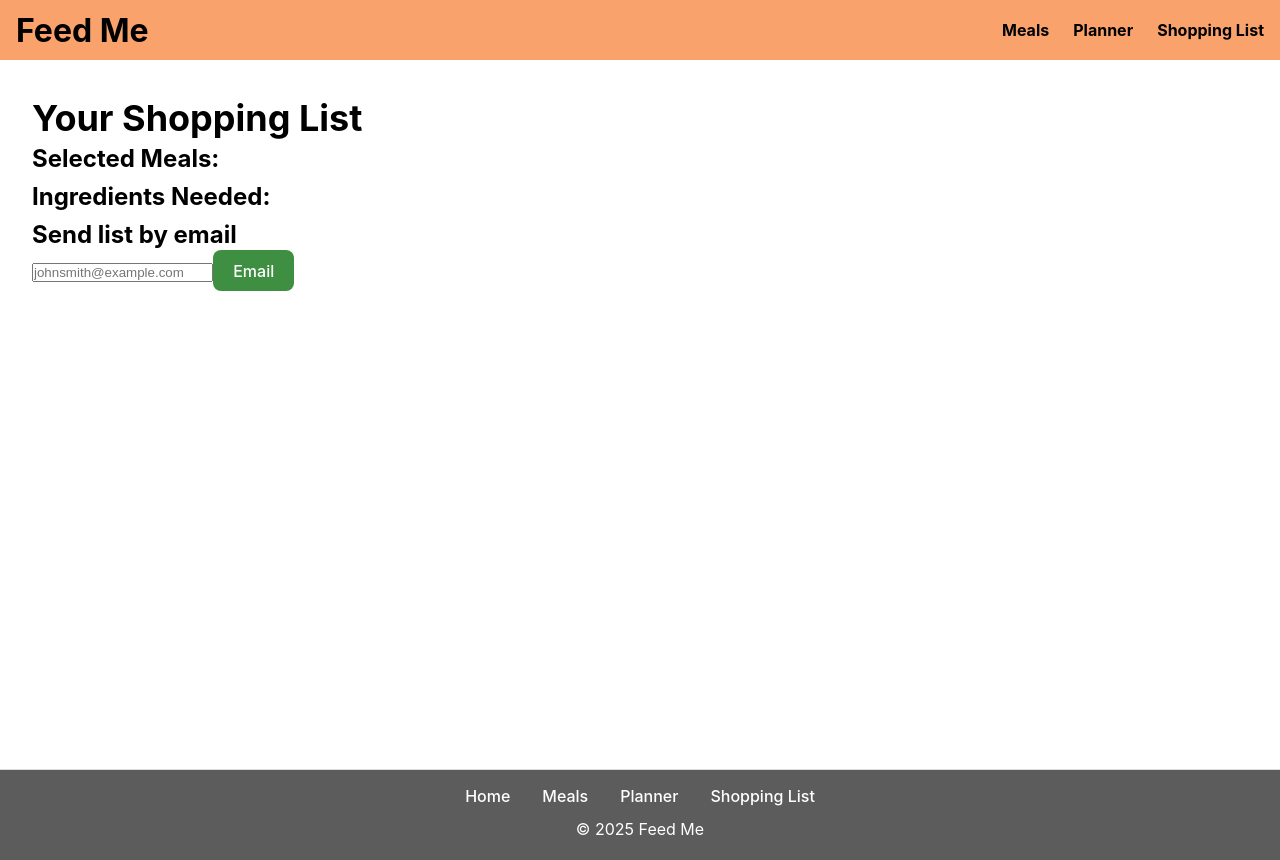
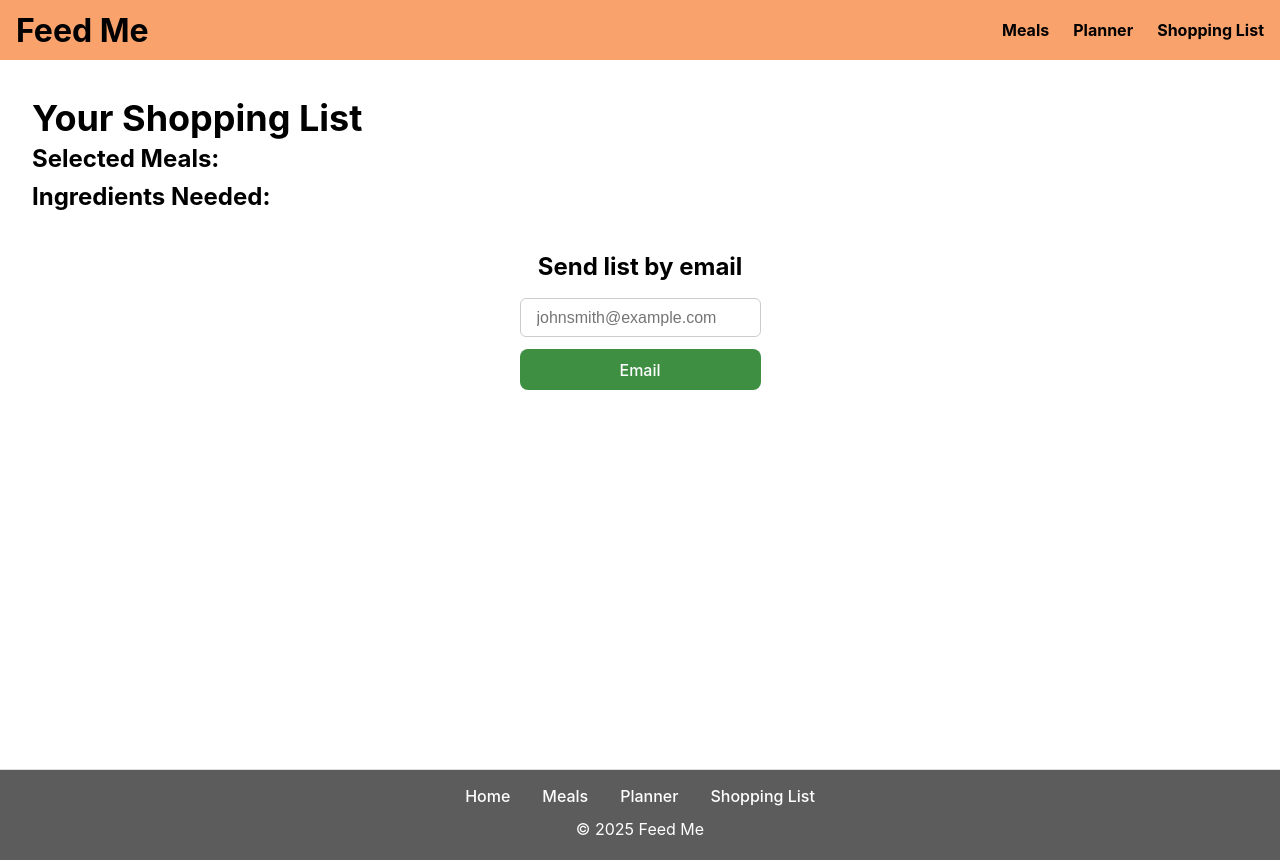
Before and after one commit to EoinCous/shopping-list-generator, a React (Vite) app: page /shopping-list in a window 1280 px wide. Built offline with nearby package versions, Linux system fonts and the light colour scheme.

Commit message:
Extract email code to a separate component

```diff
--- /dev/null
+++ b/src/components/EmailForm.jsx
@@ -0,0 +1,54 @@
+import { useState } from "react";
+import emailjs from '@emailjs/browser';
+import "../css/EmailForm.css";
+
+function EmailForm({ ingredientsByCategory }){
+    const [userEmail, setUserEmail] = useState("");
+
+    const sendEmail = (e) => {
+        e.preventDefault();
+        const selected = Object.entries(ingredientsByCategory)
+        .flatMap(([_, ingredients]) =>
+            ingredients.filter(i => i.selected).map(i => i.name)
+        );
+
+        emailjs.send(
+        import.meta.env.VITE_EMAILJS_SERVICE_ID,
+        import.meta.env.VITE_EMAILJS_TEMPLATE_ID,
+        {
+            user_email: userEmail,
+            ingredients: selected.join(", ")
+        },
+        import.meta.env.VITE_EMAILJS_PUBLIC_KEY
+        ).then(
+        (result) => {
+            console.log('Email sent successfully:', result.text);
+            alert('Email sent!');
+        },
+        (error) => {
+            console.error('Email send error:', error.text);
+            alert('Something went wrong.');
+        }
+        );
+
+        setUserEmail("");
+    };
+
+    return (
+        <div className="email-form">
+            <h3>Send list by email</h3>
+            <form onSubmit={sendEmail}>
+                <input
+                type="email"
+                placeholder="johnsmith@example.com"
+                value={userEmail}
+                onChange={(e) => setUserEmail(e.target.value)}
+                required
+                />
+                <button type="submit">Email</button>
+            </form>
+        </div>
+    )
+}
+
+export default EmailForm;
--- /dev/null
+++ b/src/css/EmailForm.css
@@ -0,0 +1,29 @@
+.email-form {
+  display: flex;
+  flex-direction: column;
+  align-items: center;
+  justify-content: center;
+  text-align: center;
+  margin-top: 2rem;
+}
+
+.email-form form {
+  margin-top: 1rem;
+  display: flex;
+  flex-direction: column;
+  gap: 0.75rem;
+  max-width: 400px;
+}
+
+.email-form form input[type="email"] {
+  padding: 0.6rem 1rem;
+  font-size: 1rem;
+  border: 1px solid #ccc;
+  border-radius: 6px;
+  outline: none;
+  transition: border-color 0.2s;
+}
+
+.email-form form input[type="email"]:focus {
+  border-color: var(--colouraccent1);
+}
--- /dev/null
+++ b/src/css/ShoppingList.css
@@ -0,0 +1,7 @@
+.category-box {
+  border-left: 4px solid var(--colouraccent2);
+  background: #fff8e1;
+  padding: 1rem;
+  margin-bottom: 1rem;
+  border-radius: 8px;
+}
--- a/src/pages/Meals.jsx
+++ b/src/pages/Meals.jsx
@@ -31,11 +31,13 @@ function Meals(){
                     <MealCard meal={meal} key={meal.id} />
                 )}
             </div>
-            <button onClick={() => {
-                saveMealsToStorage(defaultMeals)
-                refreshPage()
-            }}>Reset default meals</button>
-            <button onClick={() => navigate("/meals/new")}>Add new meal</button>
+            <div className='action-btns'>
+                <button onClick={() => {
+                    saveMealsToStorage(defaultMeals)
+                    refreshPage()
+                }}>Reset default meals</button>
+                <button onClick={() => navigate("/meals/new")}>Add new meal</button>
+            </div>
         </div>
     )
 }
--- a/src/pages/ShoppingList.jsx
+++ b/src/pages/ShoppingList.jsx
@@ -1,11 +1,11 @@
 import { useState, useEffect } from "react";
-import emailjs from '@emailjs/browser';
 import { getMealsFromStorage } from "../services/mealStorage";
+import "../css/ShoppingList.css";
+import EmailForm from "../components/EmailForm";
 
 function ShoppingList() {
   const [groupedMeals, setGroupedMeals] = useState([]);
   const [ingredientsByCategory, setIngredientsByCategory] = useState({});
-  const [userEmail, setUserEmail] = useState("");
 
   useEffect(() => {
     const meals = getMealsFromStorage();
@@ -39,13 +39,26 @@ function ShoppingList() {
 
   const groupIngredientsByCategory = (mealsList) => {
     const map = {};
+
     mealsList.forEach(({ ingredients }) => {
       ingredients.forEach(({ category, name }) => {
-        if (!map[category]) map[category] = [];
-        map[category].push({ name, selected: true });
+        if (!map[category]) map[category] = {};
+
+        const lowerName = name.trim().toLowerCase(); // Normalize
+        if (!map[category][lowerName]) {
+          map[category][lowerName] = { name, count: 1, selected: true };
+        } else {
+          map[category][lowerName].count += 1;
+        }
       });
     });
-    return map;
+
+    const result = {};
+    for (const category in map) {
+      result[category] = Object.values(map[category]);
+    }
+
+    return result;
   };
 
   const toggleIngredient = (category, index) => {
@@ -58,35 +71,6 @@ function ShoppingList() {
     return { ...prev, [category]: updated };
   });
 };
-
-  const sendEmail = (e) => {
-    e.preventDefault();
-    const selected = Object.entries(ingredientsByCategory)
-      .flatMap(([_, ingredients]) =>
-        ingredients.filter(i => i.selected).map(i => i.name)
-      );
-
-    emailjs.send(
-      import.meta.env.VITE_EMAILJS_SERVICE_ID,
-      import.meta.env.VITE_EMAILJS_TEMPLATE_ID,
-      {
-        user_email: userEmail,
-        ingredients: selected.join(", ")
-      },
-      import.meta.env.VITE_EMAILJS_PUBLIC_KEY
-    ).then(
-      (result) => {
-        console.log('Email sent successfully:', result.text);
-        alert('Email sent!');
-      },
-      (error) => {
-        console.error('Email send error:', error.text);
-        alert('Something went wrong.');
-      }
-    );
-
-    setUserEmail("");
-  };
 
   return (
     <div className="shopping-list">
@@ -107,9 +91,9 @@ function ShoppingList() {
         <h3>Ingredients Needed:</h3>
         {Object.entries(ingredientsByCategory).map(([category, ingredients]) => (
           <div key={category}>
-            <h4>{category.charAt(0).toUpperCase() + category.slice(1)}</h4>
+            <h4 className="category-box">{category.charAt(0).toUpperCase() + category.slice(1)}</h4>
             <ul>
-              {ingredients.map(({ name, selected }, index) => (
+              {ingredients.map(({ name, selected, count }, index) => (
                 <li key={`${name}-${index}`}>
                   <label>
                     <input
@@ -117,7 +101,7 @@ function ShoppingList() {
                       checked={selected}
                       onChange={() => toggleIngredient(category, index)}
                     />
-                    {name}
+                    {name} {count > 1 && `(x${count})`}
                   </label>
                 </li>
               ))}
@@ -126,17 +110,7 @@ function ShoppingList() {
         ))}
       </section>
 
-      <h3>Send list by email</h3>
-      <form onSubmit={sendEmail}>
-        <input
-          type="email"
-          placeholder="johnsmith@example.com"
-          value={userEmail}
-          onChange={(e) => setUserEmail(e.target.value)}
-          required
-        />
-        <button type="submit">Email</button>
-      </form>
+      <EmailForm ingredientsByCategory={ingredientsByCategory}/>
     </div>
   );
 }
```
